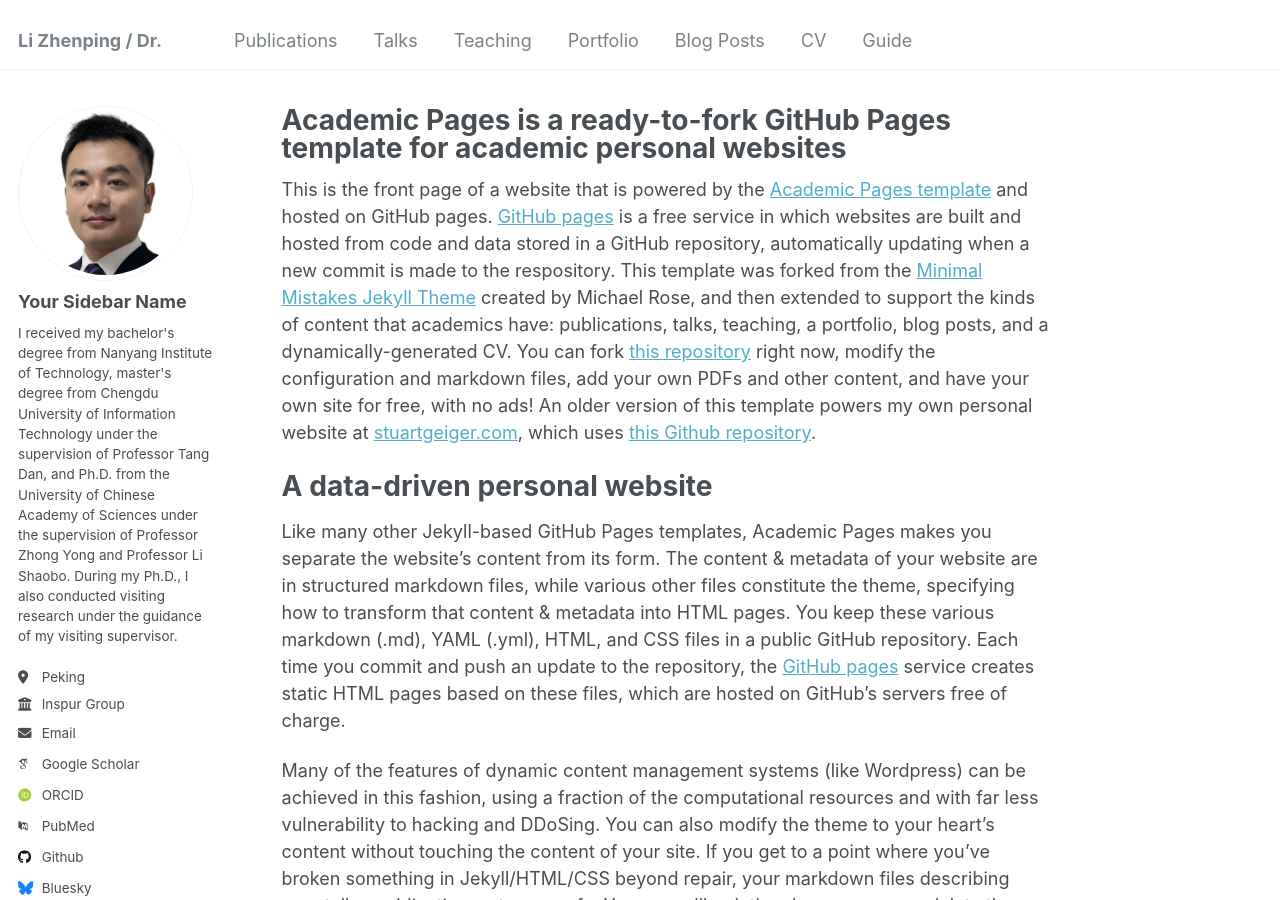
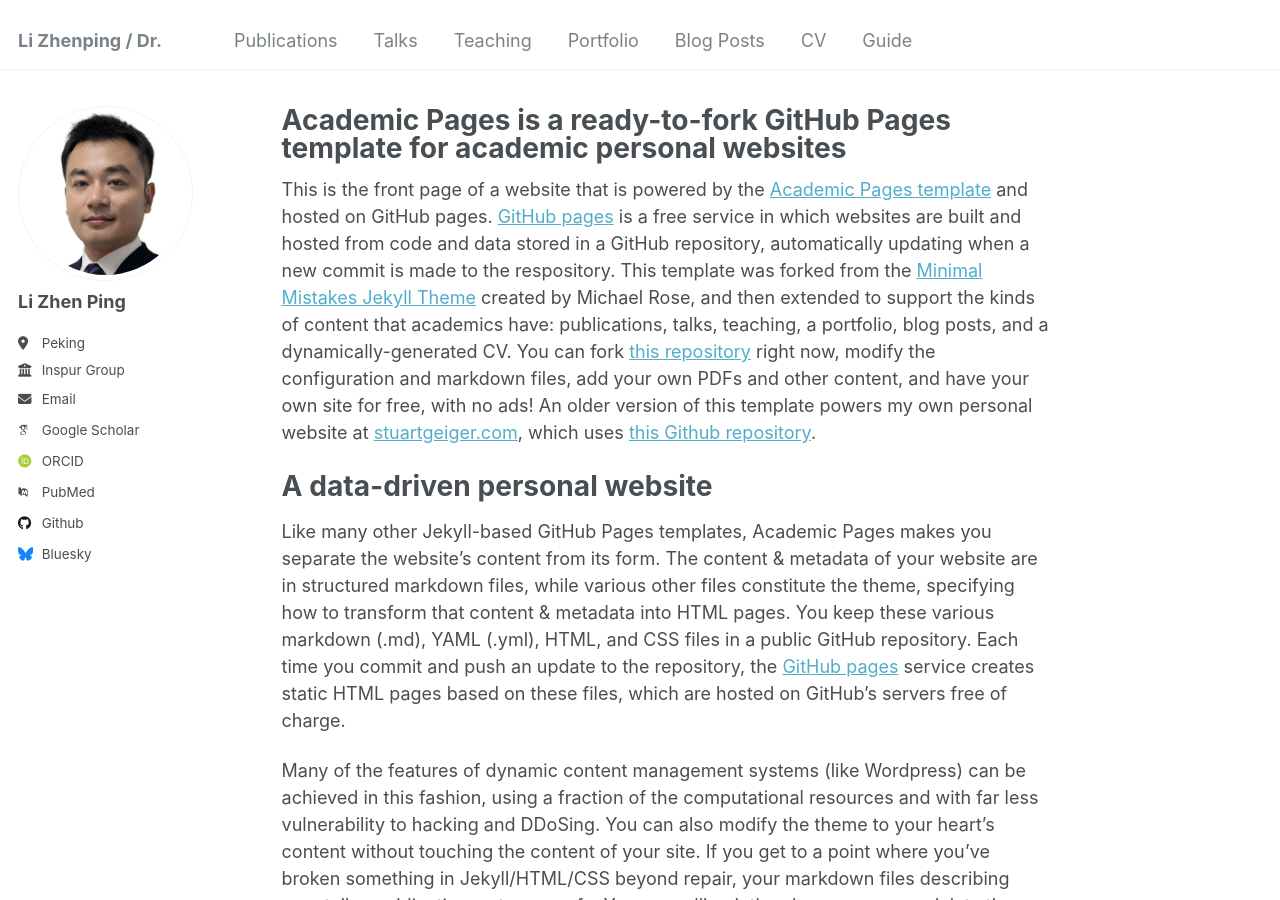
Before and after one commit to lizhenping/lizhenping.github.io, a Jekyll site: the page built from _pages/about.md, in a window 1280 px wide and 900 px high. Built offline with Jekyll 4.4.1, drawn with Linux system fonts in a browser that asks for light colours; some web fonts are replaced.

Commit message:
Update _config.yml

```diff
--- a/_config.yml
+++ b/_config.yml
@@ -22,9 +22,9 @@
 author:
   # Biographic information
   avatar           : "profile.png"
-  name             : "Your Sidebar Name"
+  name             : "Li Zhen Ping"
   pronouns         : # example: "she/her"
-  bio              : "I received my bachelor's degree from Nanyang Institute of Technology, master's degree from Chengdu University of Information Technology under the supervision of Professor Tang Dan, and Ph.D. from the University of Chinese Academy of Sciences under the supervision of Professor Zhong Yong and Professor Li Shaobo. During my Ph.D., I also conducted visiting research under the guidance of my visiting supervisor."
+  bio              : ""
   location         : "Peking"
   employer         : "Inspur Group"
   uri              : # URL
```
